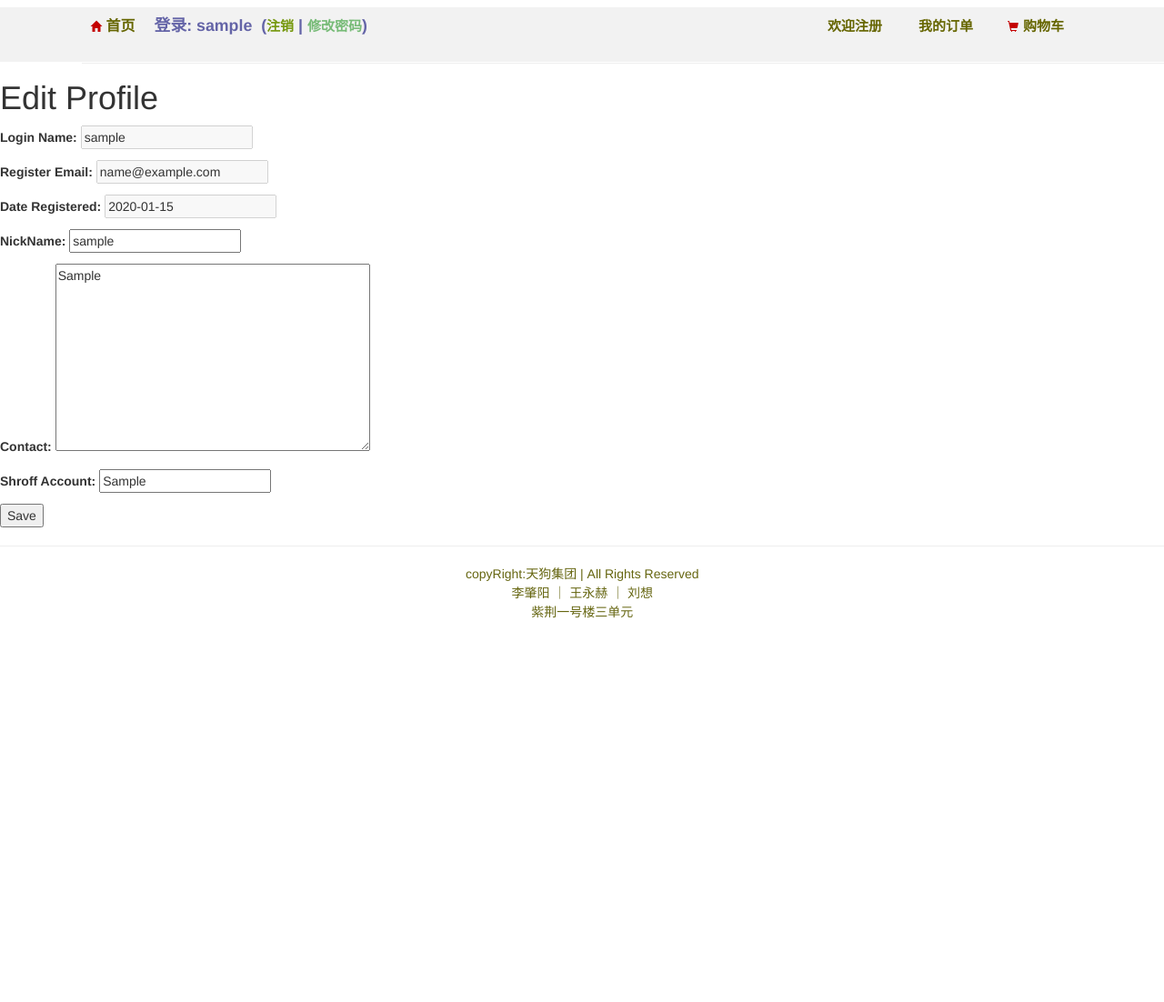
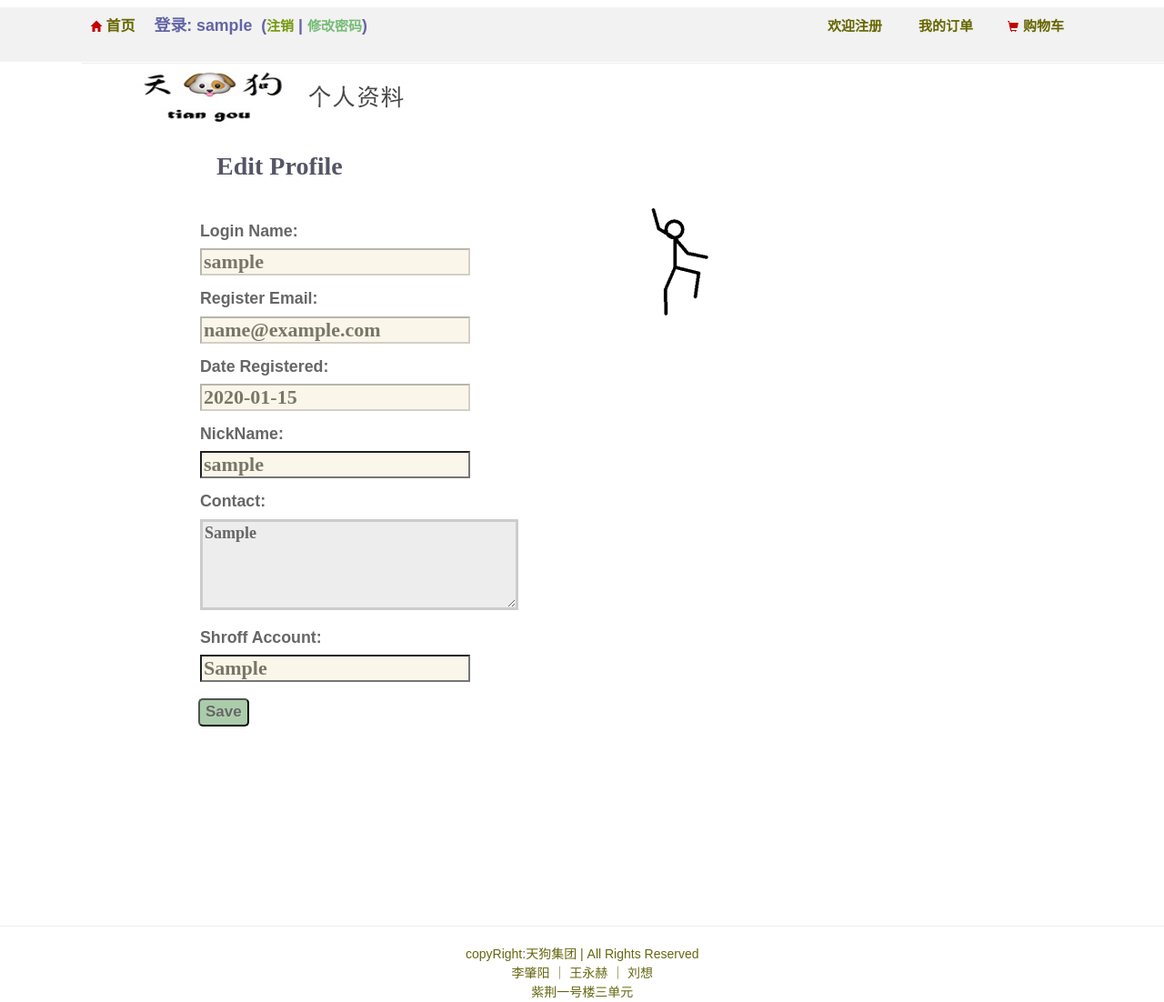
Before and after one commit to Cyclops-THSS/TGou, a Django app: a page that uses TGouSite/Templates/base.html in a window 1280 px wide. Shown: the whole page at 91% size. Before the commit the page ends 680 px from the top, so only its background shows below. Run offline with Django 3.2, Linux system fonts and the light colour scheme; a user stored in the database is signed in; tables that the repository leaves empty hold one stand-in row (values such as "Sample post"); parts of the project's set-up code (start-up, migrations or seed data) failed here and were passed over; some libraries are stand-ins or nearby versions.

Commit message:
密码修改、个人资料、导航栏

```diff
--- a/TGouSite/Templates/base.html
+++ b/TGouSite/Templates/base.html
@@ -7,6 +7,7 @@
     <link rel="stylesheet" href="../../static/css/base.css" type = "text/css"/>
     <link rel="stylesheet" href="http://apps.bdimg.com/libs/bootstrap/3.3.0/css/bootstrap.min.css">
     {% block head %}
+
 
     {% endblock %}
     <title>{% block title %}上天狗 就购了{% endblock %}</title>
--- a/TGouSite/Templates/profile/profile.html
+++ b/TGouSite/Templates/profile/profile.html
@@ -1,15 +1,31 @@
 {% extends "base.html" %}
 
+{% block head%}
+<link rel="stylesheet" href="../../../static/css/base.css" type = "text/css"/>
+<link rel="stylesheet" href="../../../static/css/login.css" type="text/css"/>
+{% endblock %}
+
 {% block content %}
-
-<h1>Edit Profile</h1>
-
-
-<form method="POST" action="." class="" >
-    {% csrf_token %}
-    {{ form.as_p }}
-    <button type="submit">Save</button>
-</form>
-
+<!--head-->
+	<div class="w">
+		<div id="logo">
+			<a href="http://tgou.ssast.org/" clstag='clickcart|keycount|shoppingcartpop|logo'>
+				<img src="../../../static/images/tgou.jpg" alt="天狗" width="170" height="60" />
+			</a>
+			<b class="edit-profile"></b>
+		</div>
+	</div>
+	<!--个人资料编辑-->
+	<div class="registration-boder">
+		<div class="edit_profile_content">
+			<div class="edit_profile_gif"></div>
+			<h1>&nbsp;&nbsp;&nbsp;&nbsp;Edit Profile</h1>
+			<form method="POST" action="." class="" >
+    			{% csrf_token %}
+    			{{ form.as_p }}
+   				 <button class="btn-submit" type="submit">Save</button>
+			</form>
+		</div>
+	</div>
 
 {% endblock %}
--- a/TGouSite/Templates/registration/password_change_form.html
+++ b/TGouSite/Templates/registration/password_change_form.html
@@ -18,6 +18,7 @@
 			<b class="change_password_pic"></b>
 		</div>
 	</div>
+	<!--修改（重置）密码-->
 	<div class="registration-boder">
 		<div class="change_password_content">
 			<div class="change_password_gif"></div>
--- a/TGouSite/Templates/registration/password_reset_done.html
+++ b/TGouSite/Templates/registration/password_reset_done.html
@@ -9,6 +9,7 @@
 {% endblock %}
 
 {% block content %}
+<!--邮件已发送页面-->
 <div class="send_sucess">
 	<img class="img_sucess" src="../../../../static/images/sucess.jpg" />
 	<p class="password_change_done">{% trans "Email with password reset instructions has been sent!" %}</p>
--- a/TGouSite/Templates/registration/password_reset_form.html
+++ b/TGouSite/Templates/registration/password_reset_form.html
@@ -18,7 +18,7 @@
 			<b class="reset_password_pic"></b>
 		</div>
 	</div>
-	<!--内容-->
+	<!--忘记密码、邮件找回-->
 	<div class="change_password_content">
 		<form method="post" action=".">
   			{% csrf_token %}
--- a/TGouSite/static/css/login.css
+++ b/TGouSite/static/css/login.css
@@ -483,3 +483,100 @@ label{
 .change_password_content form ul{
 	margin-left:12px;
 }
+
+
+/*编辑个人资料部分*/
+.edit-profile{
+	background: url(../../static/images/profile.jpg);
+}
+
+.edit_profile_gif{
+	width: 300px;
+	height: 200px;
+	float: right;
+	position: relative;
+	top: 2%;
+	right: 26%;
+	background: url(../images/zhuakuang.gif) no-repeat;
+}
+
+.edit_profile_content{
+	height: 800px;
+}
+
+.edit_profile_content h1{
+	color: #556;
+	font-family: "Microsoft YaHei" !important;
+	margin-left: 200px;
+}
+
+.edit_profile_content form{
+	margin-top: 40px;
+	margin-left: 200px;
+}
+
+.edit_profile_content form p{
+	color: #666;
+}
+
+.edit_profile_content form p input{
+	color: #776;
+}
+
+#id_datejoined{
+	height: 30px;
+	display: flex;
+	right: 50px;
+	border: 2px bold #FF0099;
+	background-color: RGBA(247, 238, 214, 0.5);
+	font-family: Serif;
+	font-size: 22px;
+}
+
+#id_nickName{
+	height: 30px;
+	display: flex;
+	right: 50px;
+	border: 2px bold #FF0099;
+	background-color: RGBA(247, 238, 214, 0.5);
+	font-family: Serif;
+	font-size: 22px;
+}
+
+#id_dftAddress{
+	width: 350px;
+	height: 100px;
+	border: 3px solid #ccc;
+	font-family: Serif;
+	font-size: 18px;
+	background-color: RGBA(233, 233, 233, .8)
+}
+
+#id_dftPayType{
+	height: 30px;
+	display: flex;
+	right: 50px;
+	border: 2px bold #FF0099;
+	background-color: RGBA(247, 238, 214, 0.5);
+	font-family: Serif;
+	font-size: 22px;
+}
+
+#id_contact{
+	width: 350px;
+	height: 100px;
+	border: 3px solid #ccc;
+	font-family: Serif;
+	font-size: 18px;
+	background-color: RGBA(233, 233, 233, .8)
+}
+
+#id_account{
+	height: 30px;
+	display: flex;
+	right: 50px;
+	border: 2px bold #FF0099;
+	background-color: RGBA(247, 238, 214, 0.5);
+	font-family: Serif;
+	font-size: 22px;
+}
```
Also changed, not shown: TGouSite/Templates/registration/password_change_done.html (+13 -2 lines), TGouSite/static/images/chou.gif (added), TGouSite/static/images/profile.jpg (added), TGouSite/static/images/zhuakuang.gif (added).
